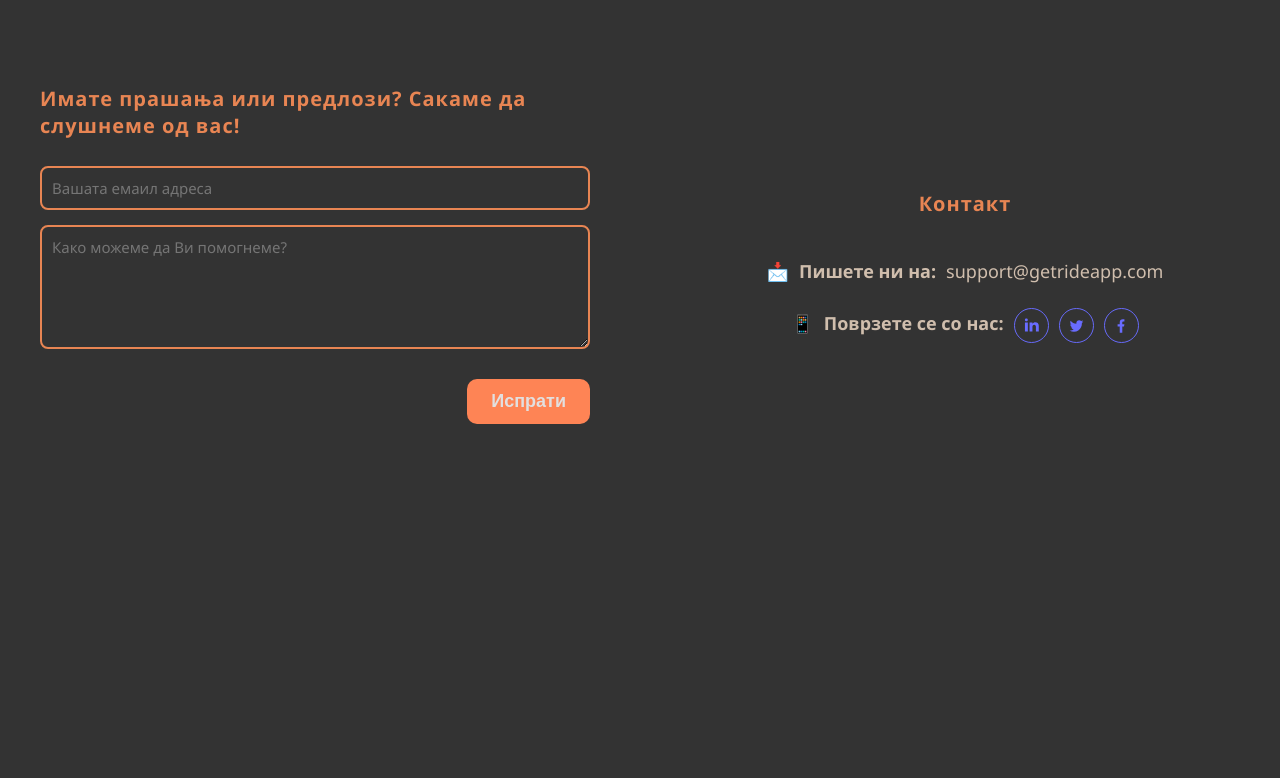
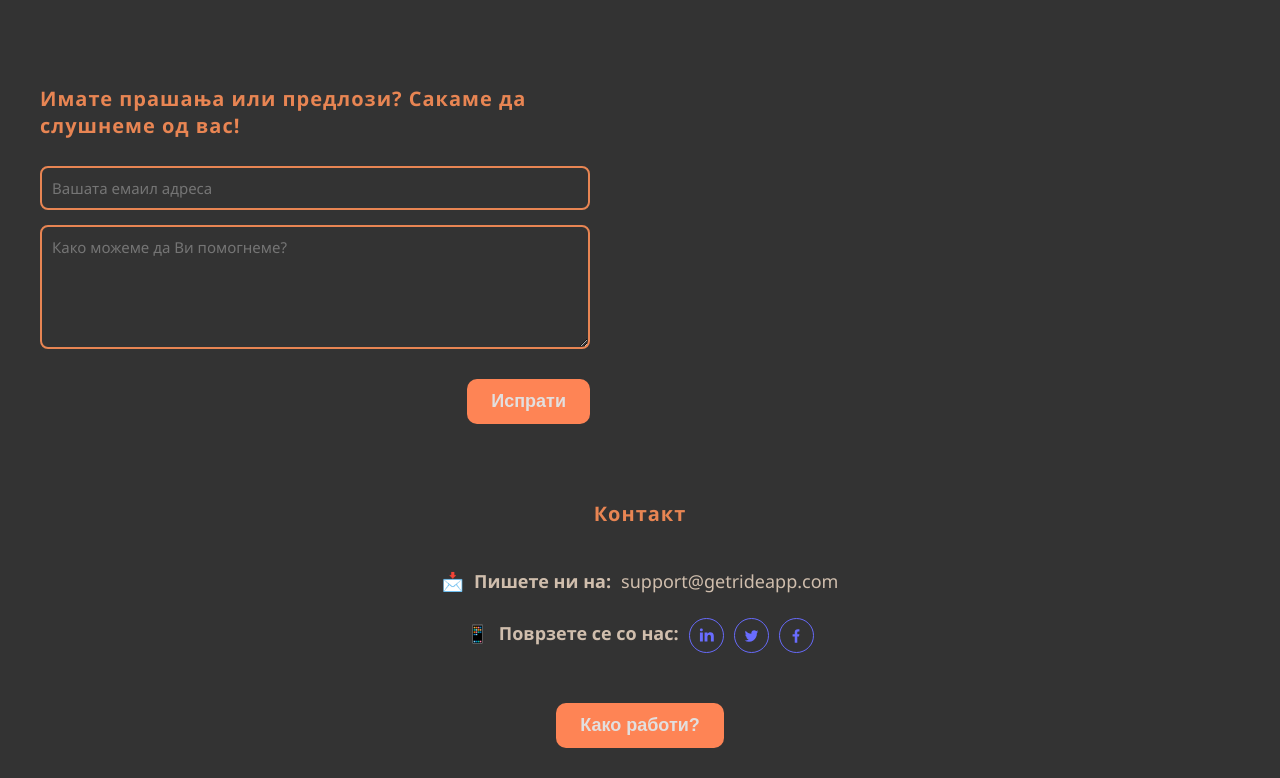
Before and after one commit to Ljochev/TeamProject, a React (Vite) app in the folder GetRide/frontend/: page /about-us in a window 1280 px wide. Shown: the part 2615-3393 px from the top of the page. Before the commit the page ends 3089 px from the top, so only its background shows below. Built offline with nearby package versions, Linux system fonts and the light colour scheme.

Commit message:
Update router

```diff
--- a/GetRide/frontend/src/App.jsx
+++ b/GetRide/frontend/src/App.jsx
@@ -3,20 +3,24 @@ import { BrowserRouter as Router, Route, Routes } from "react-router-dom";
 import { useState } from "react";
 // import "./App.css";
 import Root from "./routes/Root.jsx";
+import Layout from "./routes/Layout.jsx";
 import HomePage from "./pages/Home/HomePage";
 import ContactPage from "./pages/Contact/ContactPage";
 import AboutUsPage from "./pages/AboutUs/AboutUsPage";
 import HowItWorksPage from "./pages/HowItWorks/HowItWorksPage";
+import LoginPage from "./pages/LogPage/LoginPage.jsx";
 
 function App() {
   return (
     <Router>
       <Routes>
         <Route element={<Root />}>
-          <Route path="/" element={<HomePage />} />
-          <Route path="/about-us" element={<AboutUsPage />} />
-          <Route path="/how-it-works" element={<HowItWorksPage />} />
-          <Route path="/contact" element={<ContactPage />} />
+          <Route path="/" element={<Layout header={true} footer={true}><HomePage /></Layout>} />
+          <Route path="/about-us" element={<Layout header={true} footer={true}><AboutUsPage /></Layout>} />
+          <Route path="/how-it-works" element={<Layout header={true} footer={true}><HowItWorksPage /></Layout>} />
+          <Route path="/contact" element={<Layout header={true} footer={true}><ContactPage /></Layout>} />
+          <Route path="/login" element={<Layout><LoginPage /></Layout>} />
+
         </Route>
       </Routes>
     </Router>
--- a/GetRide/frontend/src/pages/AboutUs/AboutUsPage.jsx
+++ b/GetRide/frontend/src/pages/AboutUs/AboutUsPage.jsx
@@ -232,8 +232,8 @@ const AboutUsPage = () => {
               closeModal={closeModal}
             />
           )}
-
-          <section className="contact-container-info">
+{/* go zakomentirav posto footer-ot go staviv vo route - ruterot  */}
+          {/* <section className="contact-container-info">
             <h4>Контакт</h4>
             <span>
               📩 <strong>Пишете ни на: </strong>
@@ -251,13 +251,13 @@ const AboutUsPage = () => {
                 <img src={facebook} alt="Facebook" />
               </Link>
             </span>
-            {/* <div className="contact-container-button">
+            <div className="contact-container-button">
               <MyButton
                 onClick={() => navigate("/how-it-works")}
                 name={"Како работи?"}
               />
-            </div> */}
-          </section>
+            </div>
+          </section> */}
         </div>
       </div>
     </div>
--- /dev/null
+++ b/GetRide/frontend/src/pages/LogPage/LoginPage.jsx
@@ -0,0 +1,10 @@
+import React from 'react';
+import './LoginPage.css';
+
+const LoginPage = () => {
+  return (
+    <div>LoginPage</div>
+  )
+}
+
+export default LoginPage
--- /dev/null
+++ b/GetRide/frontend/src/routes/Layout.jsx
@@ -0,0 +1,15 @@
+import React from 'react';
+import HeaderComp from '../components/Header/HeaderComp';
+import FooterComp from '../components/Footer/FooterComp';
+
+const Layout = ({header=false, footer=false, children}) => {
+  return (
+    <>
+    {header && <HeaderComp />}
+    {children}
+    {footer && <FooterComp />}
+    </>
+  )
+}
+
+export default Layout
--- a/GetRide/frontend/src/routes/Root.jsx
+++ b/GetRide/frontend/src/routes/Root.jsx
@@ -6,7 +6,9 @@ import FooterComp from "../components/Footer/FooterComp.jsx";
 const Root = () => {
   return (
     <div>
-      <HeaderComp />
+      {/* ako ovde go stavime header-ot ke imame problem koga nema
+      da sakame da ni se pojavuva na stranicata  */}
+      {/* <HeaderComp /> */}
       <Outlet />
       {/* <FooterComp /> */}
     </div>
```
Also changed, not shown: GetRide/frontend/src/components/LogPageComps/LogPage.jsx (added, +9 -0 lines), GetRide/frontend/src/components/LogPageComps/LogPage.css (added), GetRide/frontend/src/pages/LogPage/LoginPage.css (added).
